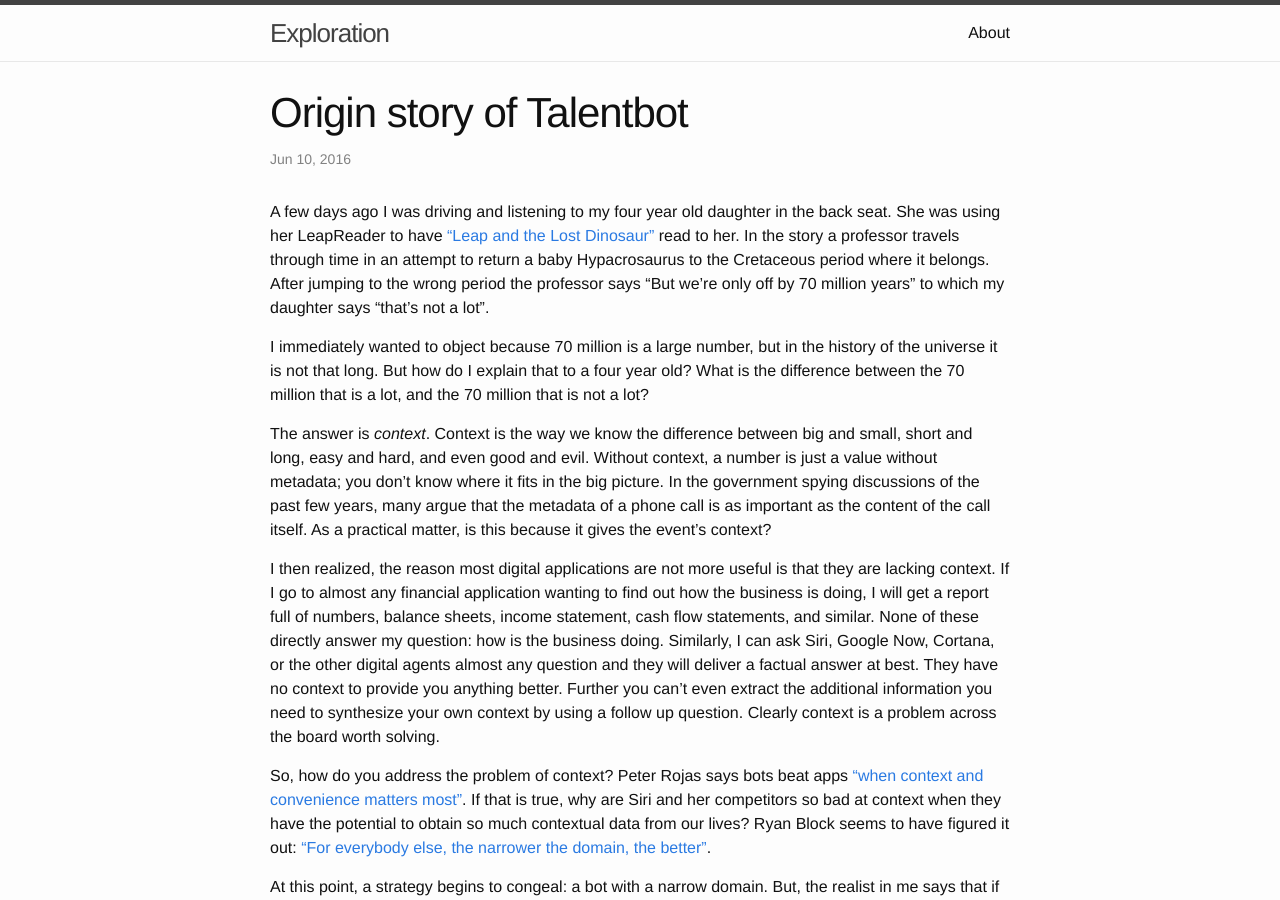
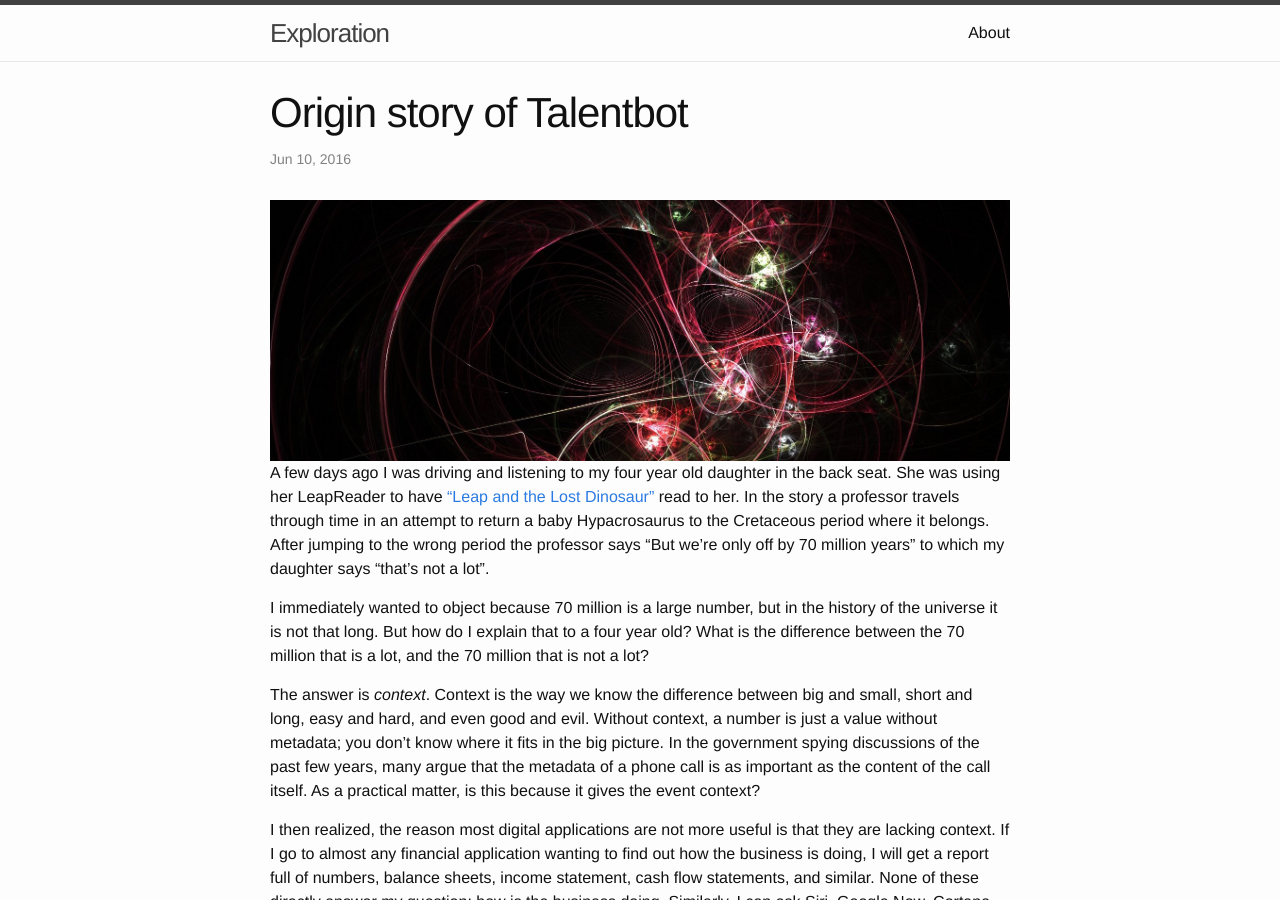
Before and after one commit to willdearman/willdearman, a Jekyll site: the page built from _posts/2016-06-10-talentbot-origin-story.md, in a window 1280 px wide and 900 px high. Built offline with Jekyll 4.4.1, drawn with Linux system fonts in a browser that asks for light colours.

Commit message:
Added images to first two product posts

```diff
--- a/_posts/2016-06-10-talentbot-origin-story.md
+++ b/_posts/2016-06-10-talentbot-origin-story.md
@@ -5,11 +5,12 @@ categories: [product management]
 tags: [product management journey]
 published: True
 ---
+![Super Talented Bot?](/images/2016/2016-06-10-talentbot-origin-story.jpg)
 A few days ago I was driving and listening to my four year old daughter in the back seat. She was using her LeapReader to have ["Leap and the Lost Dinosaur"](https://www.amazon.com/LeapFrog-LeapReader-Book-Dinosaur-works/dp/B00AOHDC4A?ie=UTF8&*Version*=1&*entries*=0) read to her. In the story a professor travels through time in an attempt to return a baby Hypacrosaurus to the Cretaceous period where it belongs. After jumping to the wrong period the professor says "But we're only off by 70 million years" to which my daughter says "that's not a lot".
 
 I immediately wanted to object because 70 million is a large number, but in the history of the universe it is not that long. But how do I explain that to a four year old? What is the difference between the 70 million that is a lot, and the 70 million that is not a lot?
 
-The answer is *context*. Context is the way we know the difference between big and small, short and long, easy and hard, and even good and evil. Without context, a number is just a value without metadata; you don't know where it fits in the big picture. In the government spying discussions of the past few years, many argue that the metadata of a phone call is as important as the content of the call itself. As a practical matter, is this because it gives the event's context?
+The answer is *context*. Context is the way we know the difference between big and small, short and long, easy and hard, and even good and evil. Without context, a number is just a value without metadata; you don't know where it fits in the big picture. In the government spying discussions of the past few years, many argue that the metadata of a phone call is as important as the content of the call itself. As a practical matter, is this because it gives the event context?
 
 I then realized, the reason most digital applications are not more useful is that they are lacking context. If I go to almost any financial application wanting to find out how the business is doing, I will get a report full of numbers, balance sheets, income statement, cash flow statements, and similar. None of these directly answer my question: how is the business doing. Similarly, I can ask Siri, Google Now, Cortana, or the other digital agents almost any question and they will deliver a factual answer at best. They have no context to provide you anything better. Further you can't even extract the additional information you need to synthesize your own context by using a follow up question. Clearly context is a problem across the board worth solving.
 
```
Also changed, not shown: _posts/2016-06-09-growing-into-product-panagement.md (+2 -1 lines), _posts/2016-06-17-step-1.md (added, +7 -0 lines), images/2016/2016-06-09-growing-into-product-panagement.jpg (added), images/2016/2016-06-10-talentbot-origin-story.jpg (added), 2 other files.
